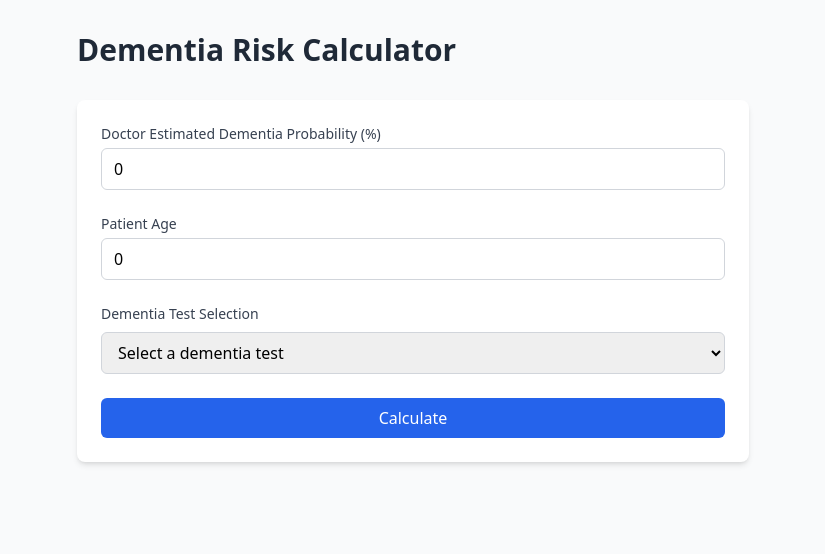
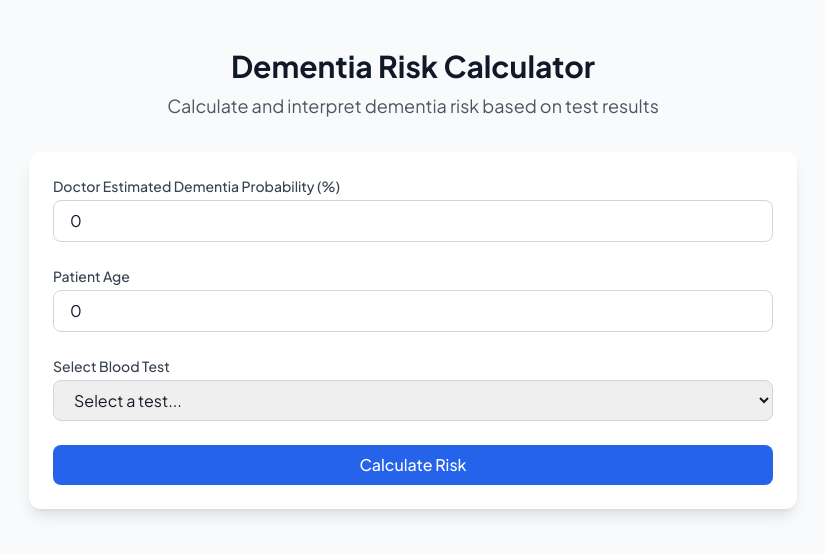
Before and after one commit to charmxyz/demensia-interpret, a Next.js app: page / in a window 1280 px wide. Shown: the top 554 px of the page, without its empty margins (227-1052 px from the left). Built offline with nearby package versions, Linux system fonts and the light colour scheme.

Commit message:
fix: improve UI with better styling and Plus Jakarta Sans font

```diff
--- a/src/app/globals.css
+++ b/src/app/globals.css
@@ -3,8 +3,8 @@
 @tailwind utilities;
 
 :root {
-  --background: #ffffff;
-  --foreground: #171717;
+  --foreground-rgb: 0, 0, 0;
+  --background-rgb: 243, 244, 246;
 }
 
 @theme inline {
@@ -22,7 +22,7 @@
 }
 
 body {
-  background: var(--background);
-  color: var(--foreground);
+  color: rgb(var(--foreground-rgb));
+  background: rgb(var(--background-rgb));
   font-family: var(--font-inter), Arial, Helvetica, sans-serif;
 }
--- a/src/app/layout.tsx
+++ b/src/app/layout.tsx
@@ -1,10 +1,10 @@
 import type { Metadata } from "next";
-import { Inter } from "next/font/google";
+import { Plus_Jakarta_Sans } from "next/font/google";
 import "./globals.css";
 
-const inter = Inter({
+const jakarta = Plus_Jakarta_Sans({
   subsets: ["latin"],
-  variable: "--font-inter",
+  variable: "--font-jakarta",
 });
 
 export const metadata: Metadata = {
@@ -18,8 +18,8 @@
   children: React.ReactNode;
 }>) {
   return (
-    <html lang="en">
-      <body className={`${inter.variable} font-sans antialiased`}>
+    <html lang="en" className={jakarta.variable}>
+      <body className="min-h-screen bg-gray-50 text-gray-900 font-sans antialiased">
         {children}
       </body>
     </html>
--- a/src/app/page.tsx
+++ b/src/app/page.tsx
@@ -132,11 +132,18 @@
   };
 
   return (
-    <main className="min-h-screen p-8 bg-gray-50">
-      <div className="max-w-2xl mx-auto">
-        <h1 className="text-3xl font-bold text-gray-800 mb-8">Dementia Risk Calculator</h1>
+    <main className="min-h-screen py-12 px-4 sm:px-6 lg:px-8 bg-gray-50">
+      <div className="max-w-3xl mx-auto">
+        <div className="text-center mb-8">
+          <h1 className="text-3xl font-bold text-gray-900 mb-2">
+            Dementia Risk Calculator
+          </h1>
+          <p className="text-lg text-gray-600">
+            Calculate and interpret dementia risk based on test results
+          </p>
+        </div>
 
-        <div className="bg-white rounded-lg shadow-md p-6 space-y-6">
+        <div className="bg-white rounded-xl shadow-lg p-6 space-y-6">
           <div>
             <label htmlFor="initialRisk" className="block text-sm font-medium text-gray-700 mb-1">
               Doctor Estimated Dementia Probability (%)
@@ -149,7 +156,7 @@
               min="0"
               max="100"
               step="0.1"
-              className="w-full px-3 py-2 border border-gray-300 rounded-md focus:outline-none focus:ring-2 focus:ring-blue-500 text-black"
+              className="w-full px-4 py-2 border border-gray-300 rounded-lg focus:ring-2 focus:ring-blue-500 focus:border-blue-500 transition-colors text-gray-900"
               placeholder="Enter probability (0-100)"
             />
           </div>
@@ -165,22 +172,22 @@
               onChange={(e) => setAge(Number(e.target.value))}
               min="0"
               max="120"
-              className="w-full px-3 py-2 border border-gray-300 rounded-md focus:outline-none focus:ring-2 focus:ring-blue-500 text-black"
+              className="w-full px-4 py-2 border border-gray-300 rounded-lg focus:ring-2 focus:ring-blue-500 focus:border-blue-500 transition-colors text-gray-900"
               placeholder="Enter patient age"
             />
           </div>
 
           <div>
-            <label htmlFor="bloodTest" className="block text-sm font-medium text-gray-700 mb-2">
-              Dementia Test Selection
+            <label htmlFor="test" className="block text-sm font-medium text-gray-700 mb-1">
+              Select Blood Test
             </label>
             <select
-              id="bloodTest"
+              id="test"
               value={selectedTest}
               onChange={(e) => setSelectedTest(e.target.value)}
-              className="w-full px-3 py-2 border border-gray-300 rounded-md focus:outline-none focus:ring-2 focus:ring-blue-500 text-black"
+              className="w-full px-4 py-2 border border-gray-300 rounded-lg focus:ring-2 focus:ring-blue-500 focus:border-blue-500 transition-colors text-gray-900"
             >
-              <option value="">Select a dementia test</option>
+              <option value="">Select a test...</option>
               {BLOOD_TESTS.map((test) => (
                 <option key={test.name} value={test.name}>
                   {test.name}
@@ -191,16 +198,16 @@
 
           <button
             onClick={calculateRisk}
-            className="w-full bg-blue-600 text-white py-2 px-4 rounded-md hover:bg-blue-700 focus:outline-none focus:ring-2 focus:ring-blue-500 focus:ring-offset-2 transition-colors"
+            className="w-full bg-blue-600 text-white py-2 px-4 rounded-lg hover:bg-blue-700 focus:outline-none focus:ring-2 focus:ring-blue-500 focus:ring-offset-2 transition-colors font-medium"
           >
-            Calculate
+            Calculate Risk
           </button>
 
           {result && (
-            <div className="mt-6 space-y-4">
-              <div className="p-4 bg-blue-50 rounded-md border border-blue-200">
-                <h2 className="text-lg font-semibold text-blue-800 mb-2">Recommendation</h2>
-                <p className="text-blue-700">
+            <div className="space-y-4">
+              <div className="p-4 bg-blue-50 rounded-lg border border-blue-200">
+                <h2 className="text-lg font-semibold text-blue-900 mb-2">Recommendation</h2>
+                <p className="text-blue-800">
                   {result.recommendation}{' '}
                   <RecommendationText
                     isRecommended={result.recommendation.startsWith('[RECOMMENDED]')}
@@ -208,8 +215,8 @@
                 </p>
               </div>
 
-              <div className="p-4 bg-gray-50 rounded-md border border-gray-200">
-                <h2 className="text-lg font-semibold text-gray-800 mb-2">Details</h2>
+              <div className="p-4 bg-gray-50 rounded-lg border border-gray-200">
+                <h2 className="text-lg font-semibold text-gray-900 mb-2">Details</h2>
                 <pre className="text-gray-700 whitespace-pre-wrap font-sans">{result.details}</pre>
               </div>
             </div>
--- a/tailwind.config.js
+++ b/tailwind.config.js
@@ -6,7 +6,11 @@
     "./src/app/**/*.{js,ts,jsx,tsx,mdx}",
   ],
   theme: {
-    extend: {},
+    extend: {
+      fontFamily: {
+        sans: ['var(--font-jakarta)', 'system-ui', 'sans-serif'],
+      },
+    },
   },
   plugins: [],
 };
```
